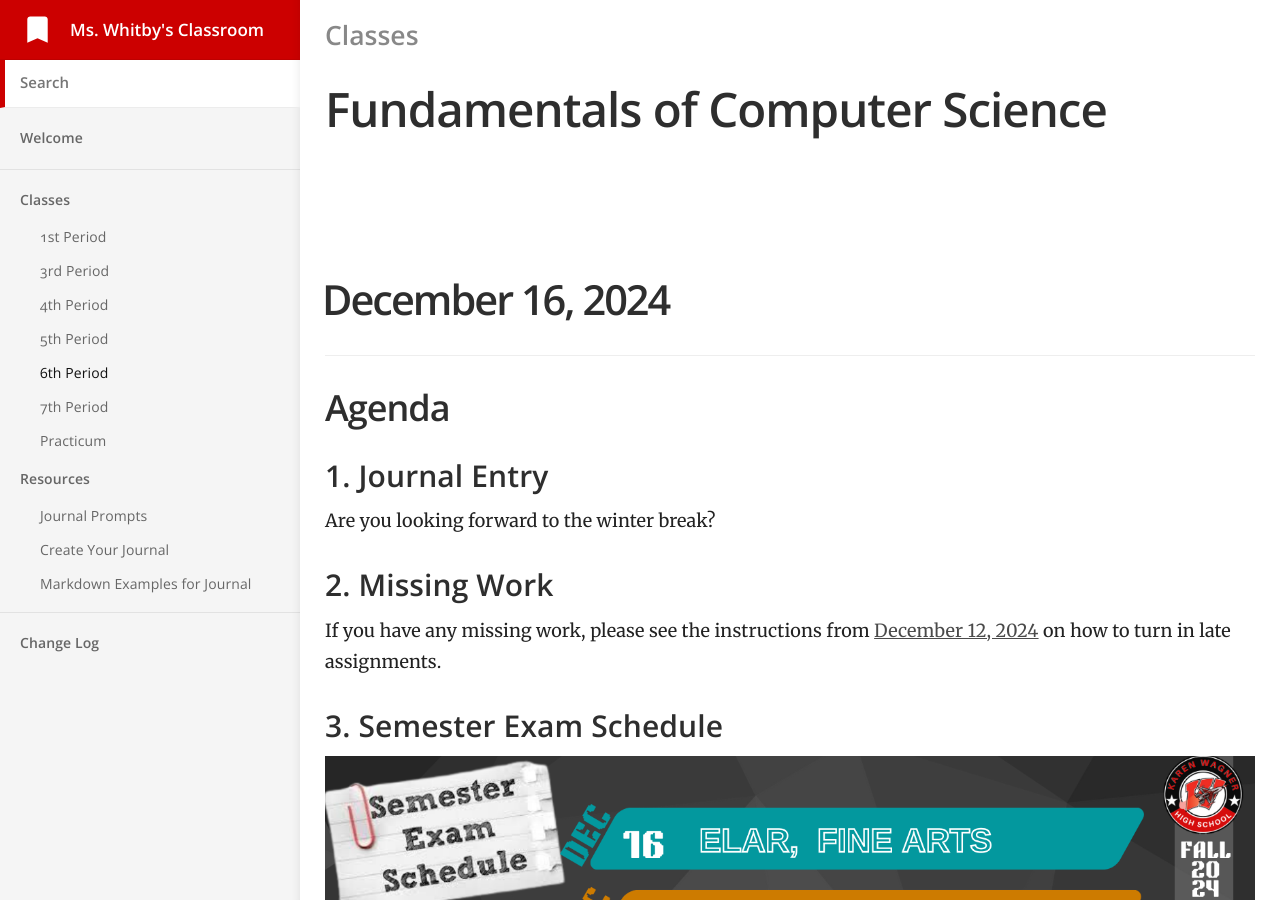
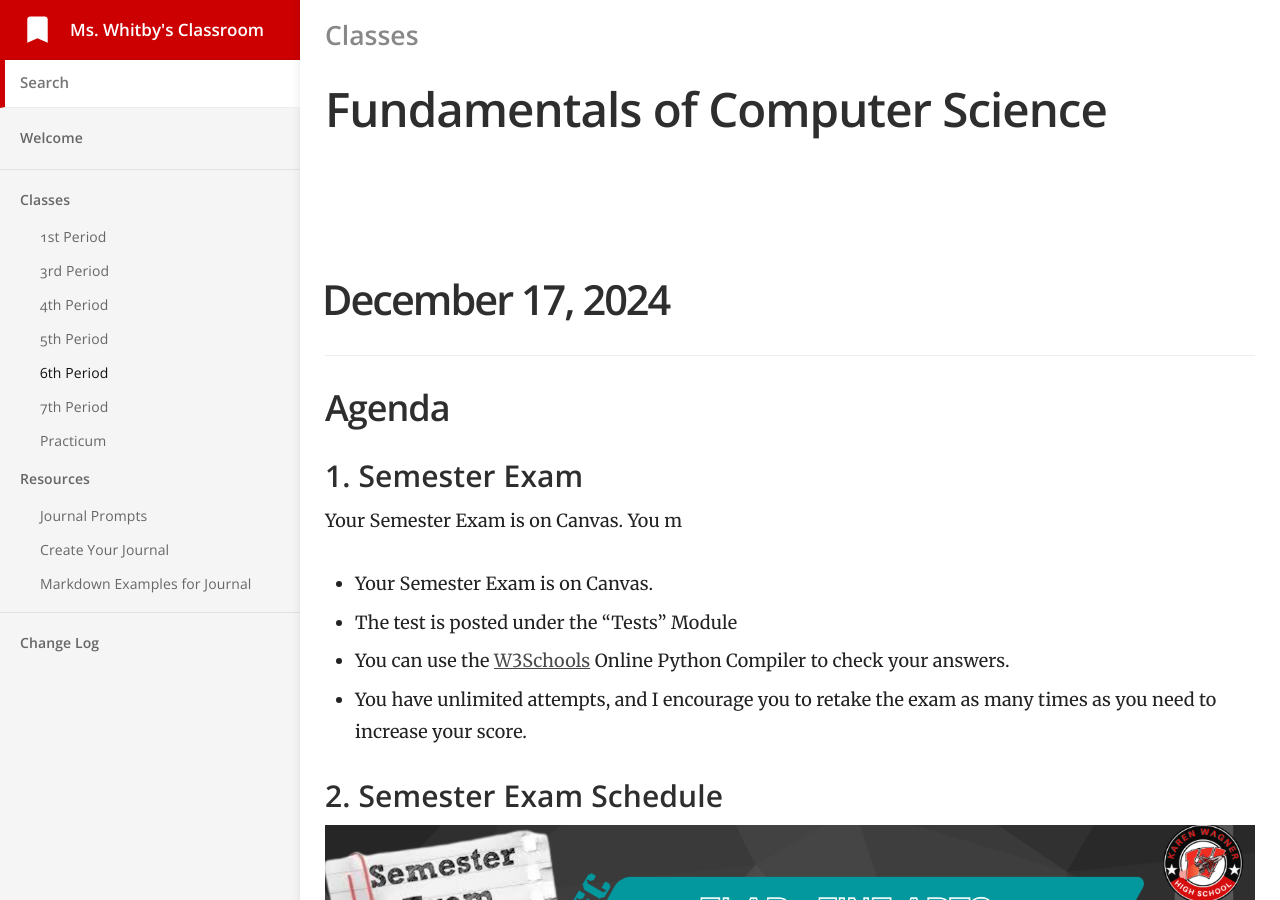
Before and after one commit to mswhitby/classroom, a Jekyll site: the page built from _docs/classes/6th.md, in a window 1280 px wide and 900 px high. Built offline with Jekyll 4.4.1, drawn with Linux system fonts in a browser that asks for light colours.

Commit message:
Updated lessons

```diff
--- a/_docs/classes/6th.md
+++ b/_docs/classes/6th.md
@@ -4,6 +4,24 @@ subtitle: Fundamentals of Computer Science
 category: Classes
 order: 5
 ---
+
+# December 17, 2024
+
+## Agenda
+
+### 1. Semester Exam
+
+Your Semester Exam is on Canvas. You m
+
+- Your Semester Exam is on Canvas.
+- The test is posted under the "Tests" Module
+- You can use the [W3Schools](https://www.w3schools.com/python/trypython.asp?filename=demo_default) Online Python Compiler to check your answers.
+- You have unlimited attempts, and I encourage you to retake the exam as many times as you need to increase your score.
+
+### 2. Semester Exam Schedule
+![alt text](../../media/2024_exams_wide.png)
+
+----
 
 # December 16, 2024
 
@@ -17,8 +35,8 @@ Are you looking forward to the winter break?
 
 If you have any missing work, please see the instructions from [December 12, 2024](https://github.com/mswhitby/classroom/blob/main/_docs/classes/6th.md#december-12-2024) on how to turn in late assignments.
 
-### 3. Semester Exam Schedule
-![alt text](../../media/2024_exams_wide.png)
+<!-- ### 3. Semester Exam Schedule
+![alt text](../../media/2024_exams_wide.png) -->
 
 ----
 
```
Also changed, not shown: _docs/classes/3rd.md (+20 -2 lines), _docs/classes/4th.md (+18 -0 lines), _docs/classes/7th.md (+20 -2 lines).
